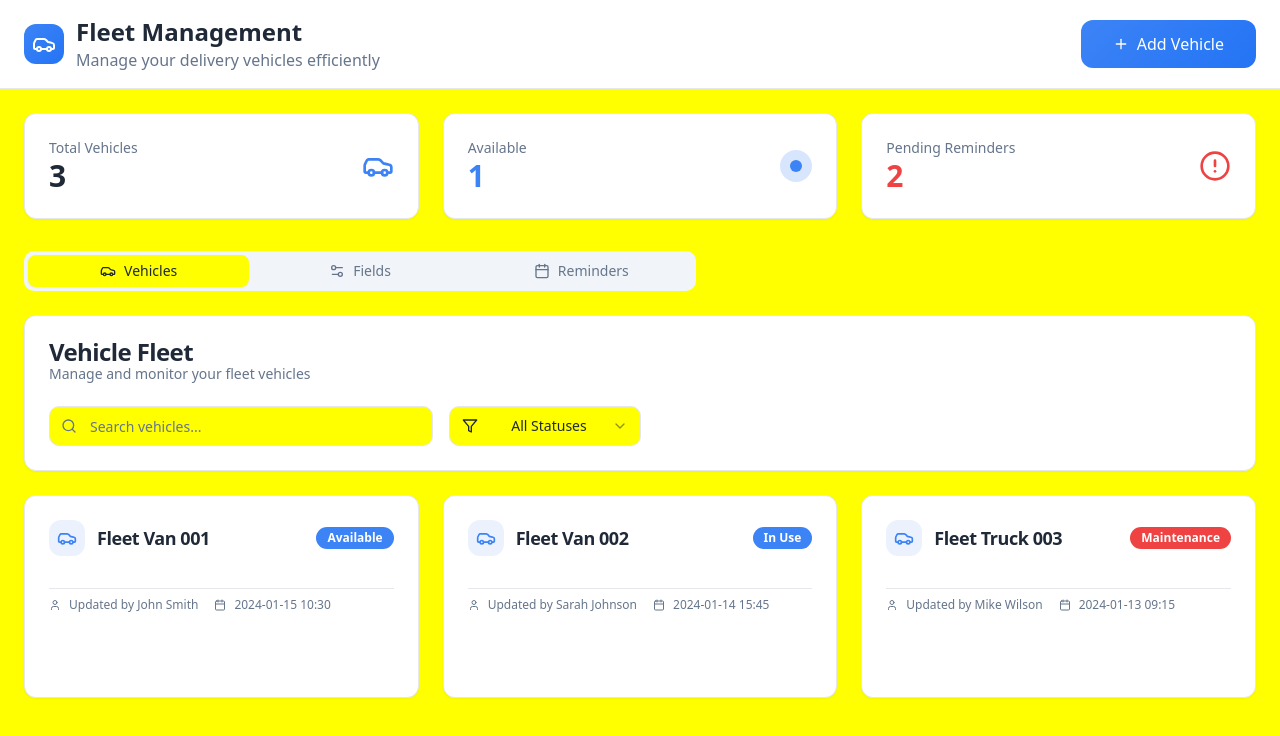
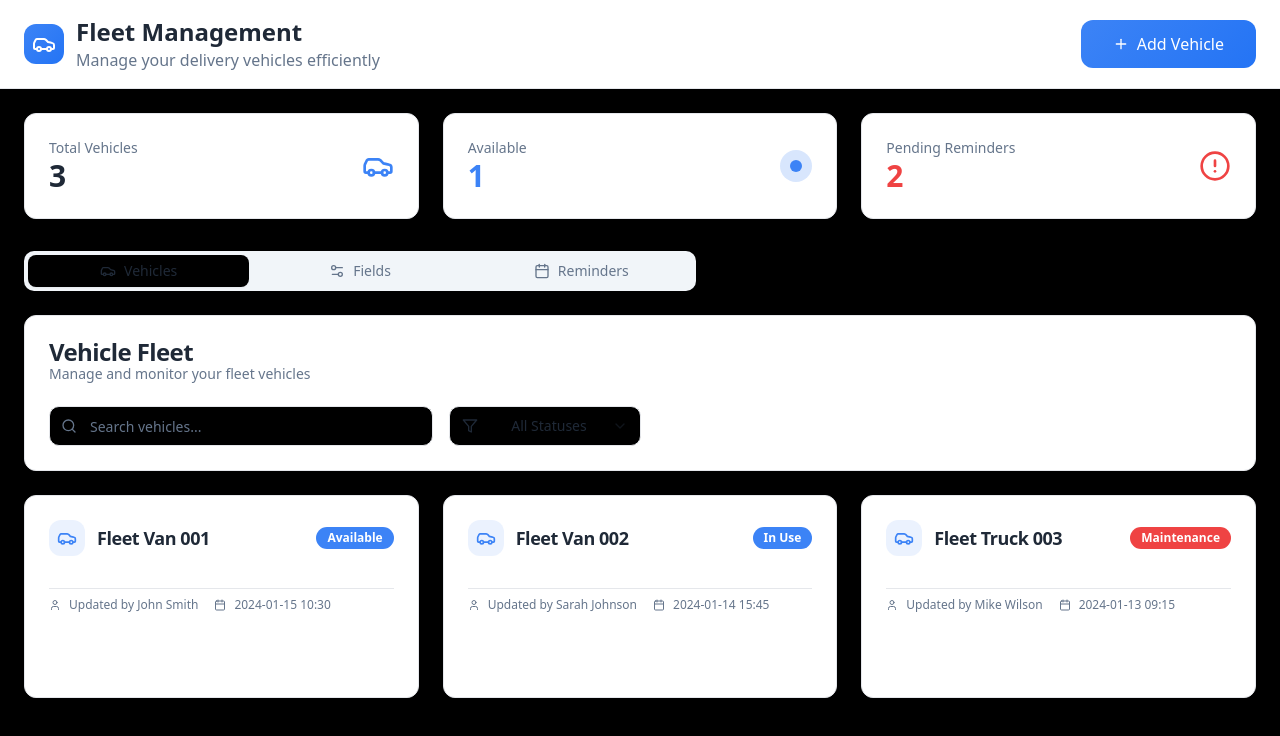
Before and after one commit to nick-bash/van-vision-vanguard, a React (Vite) app: page / in a window 1280 px wide. Shown: the top 736 px of the page. Built offline with nearby package versions, Linux system fonts and the light colour scheme.

Commit message:
Code edited in Lovable Code Editor
Edited UI in Lovable

```diff
--- a/src/index.css
+++ b/src/index.css
@@ -6,7 +6,7 @@
 
 @layer base {
   :root {
-    --background: 248 250 252;
+    --background: 0 0 0;
     --foreground: 215 28% 17%;
 
     --card: 0 0% 100%;
```
